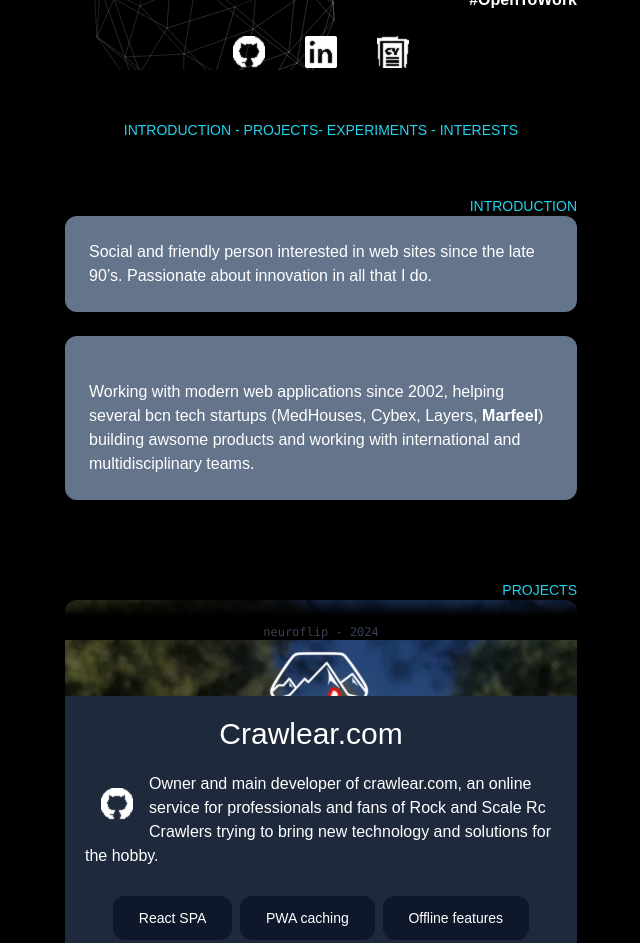
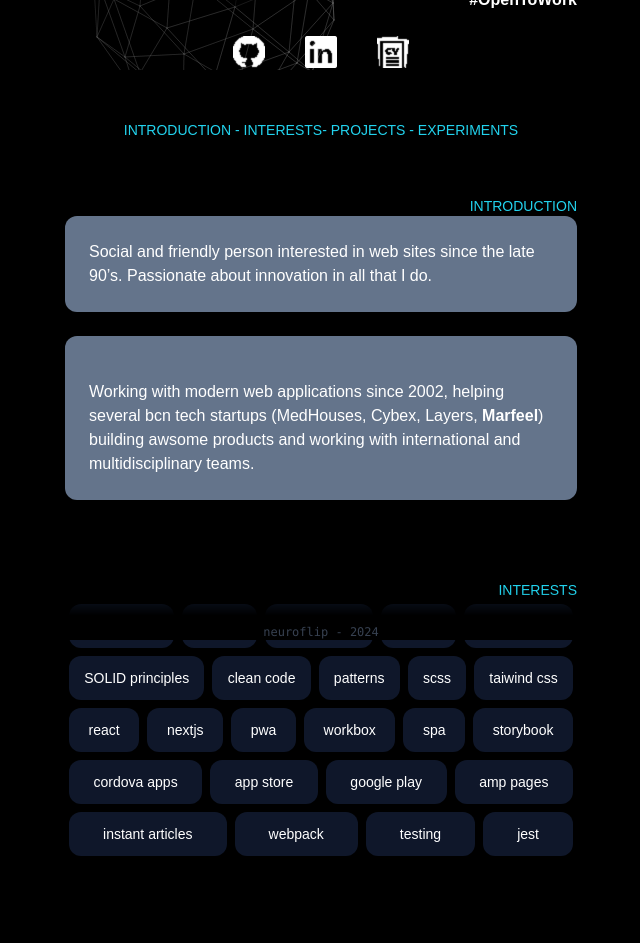
Before and after one commit to neuroflip/flatline-website, a Next.js app: page /flatline-website/ in a window 1280 px wide. Shown: the part 160-1103 px from the top of the page, without its empty margins (319-959 px from the left). Built offline with nearby package versions, Linux system fonts and the light colour scheme; a web font is replaced by a local one.

Commit message:
Changed interests order in page and changed to the last cv

```diff
--- a/app/page.tsx
+++ b/app/page.tsx
@@ -29,9 +29,9 @@
       <InternalLinks></InternalLinks>
 
       <Introduction></Introduction>
+      <Interests></Interests>
       <Projects></Projects>
       <Experiments></Experiments>
-      <Interests></Interests>
     </main>
   );
 }
--- a/app/ui/InternalLinks.tsx
+++ b/app/ui/InternalLinks.tsx
@@ -3,8 +3,8 @@
 
 function InternalLinks() {
   return <div className="text-center text-cyan-400 text-sm mt-8 w-full mx-auto">
-    <Link href="#introduction">INTRODUCTION</Link> - <Link href="#projects">PROJECTS</Link>
-    - <Link href="#experiments">EXPERIMENTS</Link> - <Link href="#interests">INTERESTS</Link>
+    <Link href="#introduction">INTRODUCTION</Link> - <Link href="#interests">INTERESTS</Link>
+     - <Link href="#projects">PROJECTS</Link> - <Link href="#experiments">EXPERIMENTS</Link>
   </div>
 }
 
--- a/app/ui/Title.tsx
+++ b/app/ui/Title.tsx
@@ -5,9 +5,9 @@
 }
 
 function Title ({ children }: TitleProps) {
-  return <div className='text-cyan-400 text-sm text-right pt-14 w-full'>
+  return <h1 className='text-cyan-400 text-sm text-right pt-14 w-full'>
     { children }
-  </div>
+  </h1>
 }
 
 export default Title
```
Also changed, not shown: 1 other file (tests, documents, lock files or other folders).
